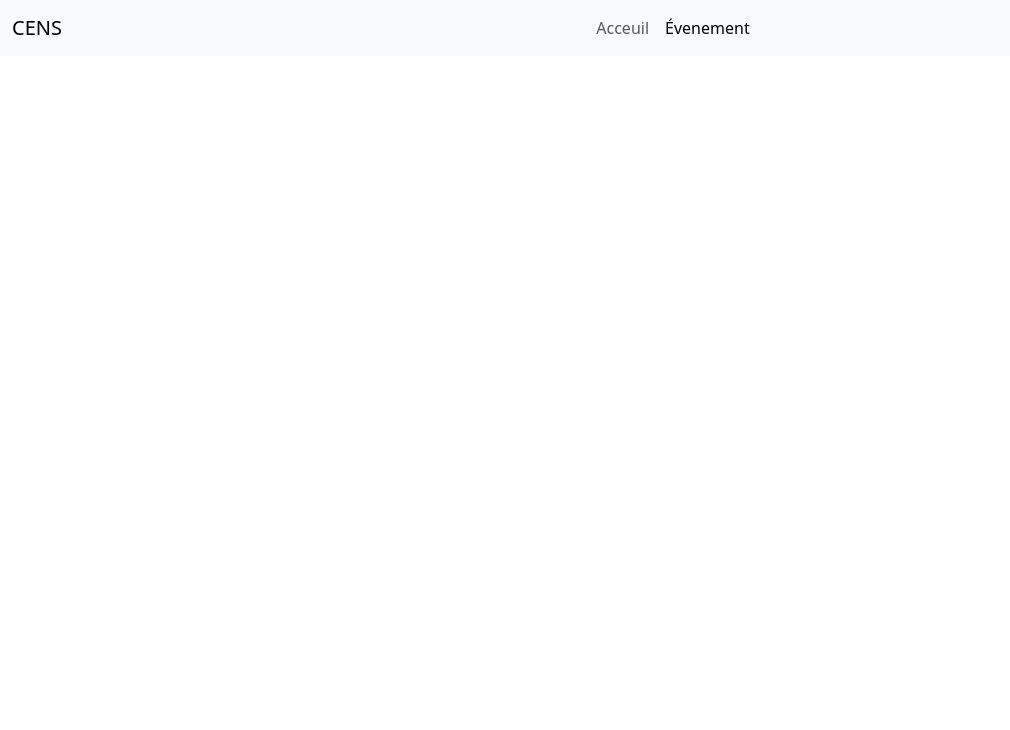
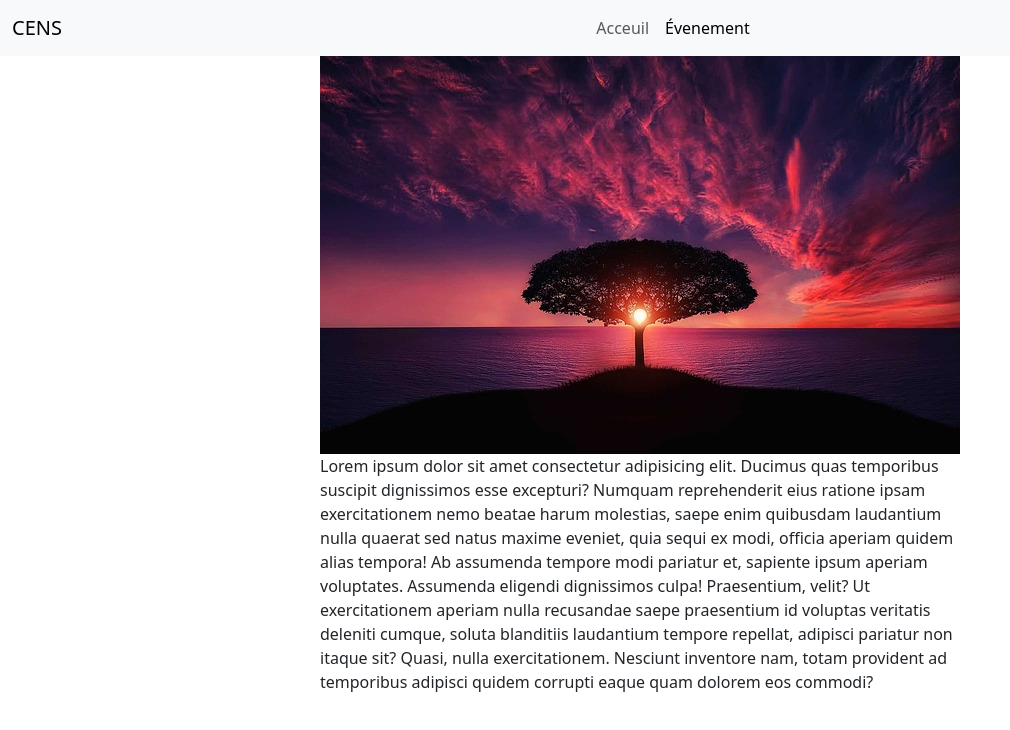
Before and after one commit to Mondot547/evalStudi1, a plain HTML site: page evenement.html in a window 1280 px wide. Shown: the whole page, without its empty margins (0-1010 px from the left). Drawn offline with nearby package versions, Linux system fonts and the light colour scheme.

Commit message:
commencement de la page evenement

```diff
--- a/evenement.html
+++ b/evenement.html
@@ -6,6 +6,7 @@
   <meta name="viewport" content="width=device-width, initial-scale=1">
   <meta name="description"
     content="Apprendre la médecine alternative et/ou le développement personnel en se formant auprès de l'équipe C.E.N.S. Une association jeune et pleine de ressouces.">
+  <link rel="stylesheet" href="style.css">
   <title>C.E.N.S</title>
   <link href="https://cdn.jsdelivr.net/npm/bootstrap@5.3.0/dist/css/bootstrap.min.css" rel="stylesheet">
   <script src="https://cdn.jsdelivr.net/npm/bootstrap@5.3.0/dist/js/bootstrap.bundle.min.js"></script>
@@ -30,7 +31,21 @@
     </nav>
   </header>
   <main>
-
+    <section class="containers">
+      <article>
+        <img src="img/card/cardSerevelerasoi.jpg" alt="">
+      </article>
+      <article>
+        <p>Lorem ipsum dolor sit amet consectetur adipisicing elit. Ducimus quas temporibus suscipit dignissimos esse
+          excepturi? Numquam reprehenderit eius ratione ipsam exercitationem nemo beatae harum molestias, saepe enim
+          quibusdam laudantium nulla quaerat sed natus maxime eveniet, quia sequi ex modi, officia aperiam quidem alias
+          tempora! Ab assumenda tempore modi pariatur et, sapiente ipsum aperiam voluptates. Assumenda eligendi
+          dignissimos culpa! Praesentium, velit? Ut exercitationem aperiam nulla recusandae saepe praesentium id
+          voluptas veritatis deleniti cumque, soluta blanditiis laudantium tempore repellat, adipisci pariatur non
+          itaque sit? Quasi, nulla exercitationem. Nesciunt inventore nam, totam provident ad temporibus adipisci quidem
+          corrupti eaque quam dolorem eos commodi?</p>
+      </article>
+    </section>
   </main>
 
 </body>
--- a/style.css
+++ b/style.css
@@ -2,3 +2,23 @@ html {
   height: 100%;
   width: 100%;
 }
+
+
+
+.containers {
+  display: flex;
+  flex-direction: column;
+  flex-wrap: wrap;
+  justify-content: center;
+  align-items: center;
+}
+
+.containers article img {
+  min-width: 200px;
+  min-height: 200px;
+  object-fit: cover;
+}
+
+.containers article {
+  width: 50%;
+}
```
Also changed, not shown: index.html (+23 -7 lines).
